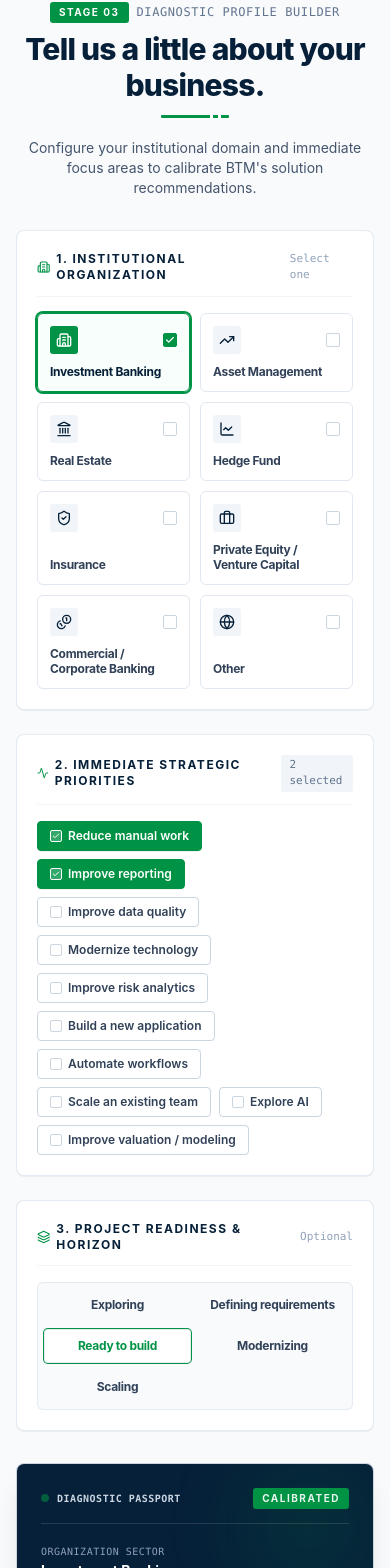
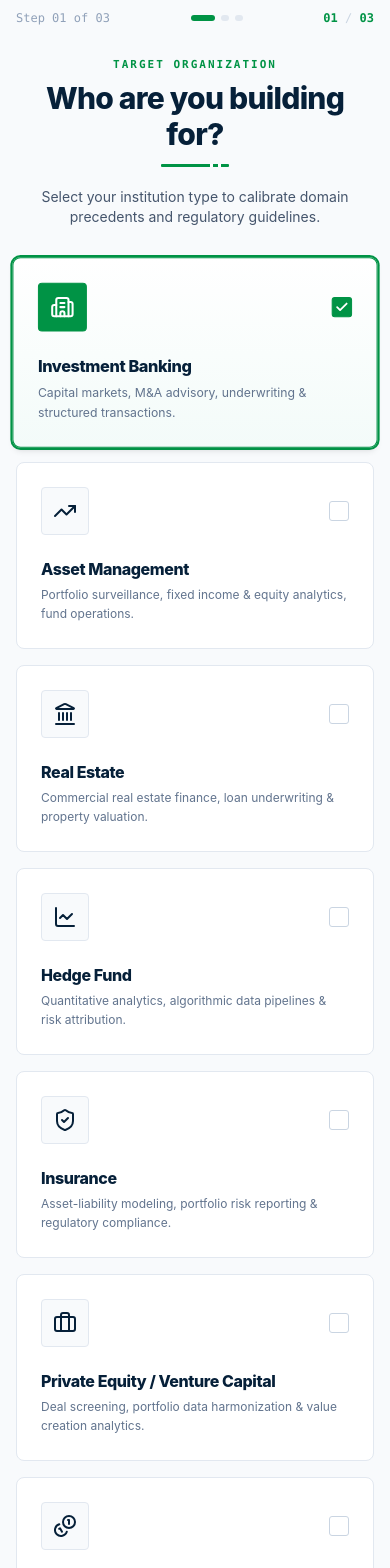
Before and after one commit to sunnyinfabio/BTM-FINANCIAL-FUNNEL, a Next.js app: page / in a window 390 px wide. Shown: the part 3040-4608 px from the top of the page. Built offline with nearby package versions, Linux system fonts and the light colour scheme.

Commit message:
Conversational Stage 3: One focused question at a time with smooth step transitions and auto-advance

```diff
--- a/src/components/funnel/Stage3BusinessContext.tsx
+++ b/src/components/funnel/Stage3BusinessContext.tsx
@@ -1,7 +1,7 @@
 'use client';
 
-import React from 'react';
-import { motion } from 'framer-motion';
+import React, { useState } from 'react';
+import { motion, AnimatePresence } from 'framer-motion';
 import { BTM_INDUSTRIES, BTM_PRIORITIES, BTM_JOURNEY_STAGES } from '@/data/industries';
 import { Button } from '@/components/ui/Button';
 import { Badge } from '@/components/ui/Badge';
@@ -17,11 +17,9 @@ import {
   Globe,
   Check,
   CheckCircle2,
-  Sparkles,
   ArrowRight,
-  Layers,
-  Activity,
-  Cpu
+  ArrowLeft,
+  Sparkles
 } from 'lucide-react';
 
 interface Stage3BusinessContextProps {
@@ -35,14 +33,14 @@ interface Stage3BusinessContextProps {
 }
 
 const INDUSTRY_ICONS: Record<string, React.ReactNode> = {
-  Building2: <Building2 className="h-4 w-4" />,
-  TrendingUp: <TrendingUp className="h-4 w-4" />,
-  Landmark: <Landmark className="h-4 w-4" />,
-  LineChart: <LineChart className="h-4 w-4" />,
-  ShieldCheck: <ShieldCheck className="h-4 w-4" />,
-  Briefcase: <Briefcase className="h-4 w-4" />,
-  Coins: <Coins className="h-4 w-4" />,
-  Globe: <Globe className="h-4 w-4" />
+  Building2: <Building2 className="h-6 w-6" />,
+  TrendingUp: <TrendingUp className="h-6 w-6" />,
+  Landmark: <Landmark className="h-6 w-6" />,
+  LineChart: <LineChart className="h-6 w-6" />,
+  ShieldCheck: <ShieldCheck className="h-6 w-6" />,
+  Briefcase: <Briefcase className="h-6 w-6" />,
+  Coins: <Coins className="h-6 w-6" />,
+  Globe: <Globe className="h-6 w-6" />
 };
 
 export function Stage3BusinessContext({
@@ -54,78 +52,115 @@ export function Stage3BusinessContext({
   onSelectJourneyStage,
   onSubmit
 }: Stage3BusinessContextProps) {
-  const canProceed = !!selectedIndustry || selectedPriorities.length > 0;
-  const currentIndustry = BTM_INDUSTRIES.find((i) => i.id === selectedIndustry);
-  const currentStage = BTM_JOURNEY_STAGES.find((s) => s.id === journeyStage);
+  // Step 1 = Industry, Step 2 = Priorities, Step 3 = Journey Stage
+  const [internalStep, setInternalStep] = useState<number>(1);
+
+  // Auto-advance helper with gentle delay for visual confirmation
+  const handleIndustrySelect = (id: string) => {
+    onSelectIndustry(id);
+    setTimeout(() => {
+      setInternalStep(2);
+    }, 240);
+  };
+
+  const handleJourneyStageSelect = (id: string) => {
+    onSelectJourneyStage(id);
+    setTimeout(() => {
+      onSubmit();
+    }, 280);
+  };
+
+  const canAdvanceStep2 = selectedPriorities.length > 0;
 
   return (
-    <div className="mx-auto max-w-6xl px-4 sm:px-6 lg:px-8 py-8 sm:py-12">
-      {/* Header Section */}
-      <motion.div
-        initial={{ opacity: 0, y: 12 }}
-        animate={{ opacity: 1, y: 0 }}
-        transition={{ duration: 0.35 }}
-        className="text-center max-w-2xl mx-auto mb-8 sm:mb-10"
+    <div className="mx-auto max-w-4xl px-4 sm:px-6 lg:px-8 py-10 sm:py-16 min-h-[560px] flex flex-col justify-center">
+      {/* Top Conversational Step Pill */}
+      <div className="flex items-center justify-between max-w-xl mx-auto w-full mb-6">
+        {internalStep > 1 ? (
+          <button
+            type="button"
+            onClick={() => setInternalStep((prev) => Math.max(1, prev - 1))}
+            className="inline-flex items-center gap-1.5 text-xs font-bold uppercase tracking-wider text-slate-500 hover:text-[#062039] transition-colors"
           >
-        <div className="flex items-center justify-center gap-2 mb-2">
-          <Badge variant="emerald" size="sm">
-            Stage 03
-          </Badge>
-          <span className="text-xs font-mono font-medium text-slate-500 uppercase tracking-wider">
-            Diagnostic Profile Builder
+            <ArrowLeft className="h-3.5 w-3.5" />
+            <span>Previous Step</span>
+          </button>
+        ) : (
+          <span className="text-xs font-mono text-slate-400">Step 01 of 03</span>
+        )}
+
+        <div className="flex items-center gap-1.5">
+          {[1, 2, 3].map((s) => (
+            <div
+              key={s}
+              className={cn(
+                'h-1.5 rounded-full transition-all duration-300',
+                s === internalStep
+                  ? 'w-6 bg-[#009345]'
+                  : s < internalStep
+                  ? 'w-3 bg-[#062039]'
+                  : 'w-2 bg-slate-200'
+              )}
+            />
+          ))}
+        </div>
+
+        <span className="text-xs font-mono font-bold text-[#009345]">
+          0{internalStep} <span className="text-slate-300 font-normal">/</span> 03
         </span>
       </div>
 
-        <h2 className="text-3xl sm:text-4xl font-extrabold tracking-tight text-[#062039]">
-          Tell us a little about your business.
+      <AnimatePresence mode="wait">
+        {/* ============================================================ */}
+        {/* STEP 01: "Who are you building for?" (Huge Cards)           */}
+        {/* ============================================================ */}
+        {internalStep === 1 && (
+          <motion.div
+            key="step-1"
+            initial={{ opacity: 0, x: 20 }}
+            animate={{ opacity: 1, x: 0 }}
+            exit={{ opacity: 0, x: -20 }}
+            transition={{ duration: 0.3 }}
+            className="space-y-8 text-center"
+          >
+            <div>
+              <span className="text-[11px] font-mono font-bold uppercase tracking-[2px] text-[#009345]">
+                Target Organization
+              </span>
+              <h2 className="text-3xl sm:text-4xl lg:text-5xl font-extrabold tracking-tight text-[#062039] mt-1.5">
+                Who are you building for?
               </h2>
-
-        {/* Signature BTM Bar Separator */}
               <div className="btm-separator btm-separator-center" />
-
-        <p className="text-sm sm:text-base text-slate-600 font-normal">
-          Configure your institutional domain and immediate focus areas to calibrate BTM's solution recommendations.
+              <p className="text-sm sm:text-base text-slate-600 max-w-lg mx-auto font-normal">
+                Select your institution type to calibrate domain precedents and regulatory guidelines.
               </p>
-      </motion.div>
-
-      {/* Main 2-Column Diagnostic Cockpit Layout */}
-      <div className="grid grid-cols-1 lg:grid-cols-12 gap-8 items-start">
-        {/* Left Column (8 Cols): Interactive Selector Matrix */}
-        <div className="lg:col-span-8 space-y-6">
-          {/* Dimension 1: Organization Type */}
-          <div className="rounded-[8px] border border-slate-200/90 bg-white p-5 sm:p-6 shadow-2xs">
-            <div className="flex items-center justify-between pb-3 border-b border-slate-100">
-              <span className="text-xs font-bold uppercase tracking-[1.5px] text-[#062039] flex items-center gap-1.5">
-                <Building2 className="h-3.5 w-3.5 text-[#009345]" />
-                1. Institutional Organization
-              </span>
-              <span className="text-[11px] font-mono text-slate-400">Select one</span>
             </div>
 
-            <div className="mt-4 grid grid-cols-2 sm:grid-cols-4 gap-2.5">
+            {/* Big Selectable Organization Cards */}
+            <div className="grid grid-cols-1 sm:grid-cols-2 lg:grid-cols-4 gap-4">
               {BTM_INDUSTRIES.map((industry) => {
                 const isSelected = selectedIndustry === industry.id;
-                const icon = INDUSTRY_ICONS[industry.iconName] || <Building2 className="h-4 w-4" />;
+                const icon = INDUSTRY_ICONS[industry.iconName] || <Building2 className="h-6 w-6" />;
 
                 return (
                   <button
                     key={industry.id}
                     type="button"
-                    onClick={() => onSelectIndustry(industry.id)}
+                    onClick={() => handleIndustrySelect(industry.id)}
                     className={cn(
-                      'group relative flex flex-col items-start justify-between rounded-[6px] border p-3 text-left transition-all duration-150 cursor-pointer select-none outline-none focus-visible:ring-2 focus-visible:ring-[#009345]',
+                      'group relative flex flex-col items-start justify-between rounded-[8px] border p-6 text-left transition-all duration-200 cursor-pointer select-none outline-none focus-visible:ring-2 focus-visible:ring-[#009345]',
                       isSelected
-                        ? 'border-[#009345] ring-2 ring-[#009345] bg-emerald-50/40 shadow-xs'
-                        : 'border-slate-200 bg-white hover:border-slate-300 hover:bg-slate-50/70 hover:-translate-y-0.5'
+                        ? 'border-[#009345] ring-2 ring-[#009345] bg-gradient-to-b from-white to-emerald-50/40 shadow-md scale-[1.02]'
+                        : 'border-slate-200 bg-white hover:border-slate-300 hover:shadow-xl hover:-translate-y-1'
                     )}
                   >
                     <div className="flex items-center justify-between w-full">
                       <div
                         className={cn(
-                          'flex h-7 w-7 items-center justify-center rounded-[3px] transition-colors',
+                          'flex h-12 w-12 items-center justify-center rounded-[4px] border transition-colors',
                           isSelected
-                            ? 'bg-[#009345] text-white'
-                            : 'bg-slate-100 text-[#062039] group-hover:bg-[#062039] group-hover:text-white'
+                            ? 'bg-[#009345] text-white border-[#009345]'
+                            : 'bg-slate-50 text-[#062039] border-slate-200 group-hover:bg-[#062039] group-hover:text-white'
                         )}
                       >
                         {icon}
@@ -133,43 +168,63 @@ export function Stage3BusinessContext({
 
                       <div
                         className={cn(
-                          'flex h-3.5 w-3.5 items-center justify-center rounded-[2px] border transition-all',
+                          'flex h-5 w-5 items-center justify-center rounded-[3px] border transition-all',
                           isSelected
                             ? 'border-[#009345] bg-[#009345] text-white'
                             : 'border-slate-300 bg-white text-transparent'
                         )}
                       >
-                        <Check className="h-2.5 w-2.5 stroke-[3]" />
+                        <Check className="h-3.5 w-3.5 stroke-[3]" />
                       </div>
                     </div>
 
-                    <span
+                    <div className="mt-6">
+                      <h4
                         className={cn(
-                        'mt-2.5 text-xs font-bold tracking-tight leading-tight line-clamp-2',
-                        isSelected ? 'text-[#062039]' : 'text-slate-700 group-hover:text-[#062039]'
+                          'text-base font-extrabold tracking-tight transition-colors leading-tight',
+                          isSelected ? 'text-[#062039]' : 'text-[#062039] group-hover:text-[#009345]'
                         )}
                       >
                         {industry.name}
-                    </span>
+                      </h4>
+                      <p className="mt-1.5 text-xs text-slate-500 line-clamp-2 leading-relaxed font-normal">
+                        {industry.description}
+                      </p>
+                    </div>
                   </button>
                 );
               })}
             </div>
+          </motion.div>
+        )}
+
+        {/* ============================================================ */}
+        {/* STEP 02: "What's slowing you down?" (Priority Cards)         */}
+        {/* ============================================================ */}
+        {internalStep === 2 && (
+          <motion.div
+            key="step-2"
+            initial={{ opacity: 0, x: 20 }}
+            animate={{ opacity: 1, x: 0 }}
+            exit={{ opacity: 0, x: -20 }}
+            transition={{ duration: 0.3 }}
+            className="space-y-8 text-center"
+          >
+            <div>
+              <span className="text-[11px] font-mono font-bold uppercase tracking-[2px] text-[#009345]">
+                Operational Challenges
+              </span>
+              <h2 className="text-3xl sm:text-4xl lg:text-5xl font-extrabold tracking-tight text-[#062039] mt-1.5">
+                What's slowing you down?
+              </h2>
+              <div className="btm-separator btm-separator-center" />
+              <p className="text-sm sm:text-base text-slate-600 max-w-lg mx-auto font-normal">
+                Select your immediate pain points or priorities. Multi-select is supported.
+              </p>
             </div>
 
-          {/* Dimension 2: Immediate Priorities */}
-          <div className="rounded-[8px] border border-slate-200/90 bg-white p-5 sm:p-6 shadow-2xs">
-            <div className="flex items-center justify-between pb-3 border-b border-slate-100">
-              <span className="text-xs font-bold uppercase tracking-[1.5px] text-[#062039] flex items-center gap-1.5">
-                <Activity className="h-3.5 w-3.5 text-[#009345]" />
-                2. Immediate Strategic Priorities
-              </span>
-              <span className="text-[11px] font-mono text-slate-500 bg-slate-100 px-2 py-0.5 rounded-[2px]">
-                {selectedPriorities.length} selected
-              </span>
-            </div>
-
-            <div className="mt-4 flex flex-wrap gap-2">
+            {/* Priority Selection Grid */}
+            <div className="grid grid-cols-1 sm:grid-cols-2 lg:grid-cols-3 gap-3.5 max-w-3xl mx-auto text-left">
               {BTM_PRIORITIES.map((priority) => {
                 const isSelected = selectedPriorities.includes(priority.id);
 
@@ -179,40 +234,79 @@ export function Stage3BusinessContext({
                     type="button"
                     onClick={() => onTogglePriority(priority.id)}
                     className={cn(
-                      'group inline-flex items-center gap-1.5 rounded-[4px] border px-3 py-1.5 text-xs font-semibold transition-all duration-150 cursor-pointer select-none outline-none focus-visible:ring-2 focus-visible:ring-[#009345]',
+                      'group relative flex items-center justify-between rounded-[6px] border p-4 text-left transition-all duration-150 cursor-pointer select-none outline-none focus-visible:ring-2 focus-visible:ring-[#009345]',
                       isSelected
-                        ? 'border-[#009345] bg-[#009345] text-white shadow-2xs hover:bg-[#007a38]'
-                        : 'border-slate-300 bg-white text-slate-700 hover:border-slate-400 hover:bg-slate-50'
+                        ? 'border-[#009345] ring-2 ring-[#009345] bg-emerald-50/40 shadow-xs'
+                        : 'border-slate-200 bg-white hover:border-slate-300 hover:bg-slate-50/80 hover:-translate-y-0.5'
                     )}
                   >
+                    <span
+                      className={cn(
+                        'text-xs sm:text-sm font-bold tracking-tight',
+                        isSelected ? 'text-[#062039]' : 'text-slate-800'
+                      )}
+                    >
+                      {priority.label}
+                    </span>
+
                     <div
                       className={cn(
-                        'flex h-3 w-3 items-center justify-center rounded-[2px] border transition-colors',
+                        'flex h-4.5 w-4.5 shrink-0 items-center justify-center rounded-[2px] border transition-all ml-2',
                         isSelected
-                          ? 'border-white bg-white/20 text-white'
-                          : 'border-slate-300 text-transparent'
+                          ? 'border-[#009345] bg-[#009345] text-white'
+                          : 'border-slate-300 bg-white text-transparent'
                       )}
                     >
-                      <Check className="h-2 w-2 stroke-[3]" />
+                      <Check className="h-3 w-3 stroke-[3]" />
                     </div>
-                    <span>{priority.label}</span>
                   </button>
                 );
               })}
             </div>
+
+            {/* Step 2 Continue Button */}
+            <div className="pt-4 flex justify-center">
+              <Button
+                variant="emerald"
+                size="lg"
+                disabled={!canAdvanceStep2}
+                onClick={() => setInternalStep(3)}
+                rightIcon={<ArrowRight className="h-4 w-4" />}
+                className="px-8 shadow-xs"
+              >
+                Continue to Readiness ({selectedPriorities.length} Selected)
+              </Button>
+            </div>
+          </motion.div>
+        )}
+
+        {/* ============================================================ */}
+        {/* STEP 03: "Where are you today?" (Readiness Horizon)          */}
+        {/* ============================================================ */}
+        {internalStep === 3 && (
+          <motion.div
+            key="step-3"
+            initial={{ opacity: 0, x: 20 }}
+            animate={{ opacity: 1, x: 0 }}
+            exit={{ opacity: 0, x: -20 }}
+            transition={{ duration: 0.3 }}
+            className="space-y-8 text-center"
+          >
+            <div>
+              <span className="text-[11px] font-mono font-bold uppercase tracking-[2px] text-[#009345]">
+                Project Timeline & Horizon
+              </span>
+              <h2 className="text-3xl sm:text-4xl lg:text-5xl font-extrabold tracking-tight text-[#062039] mt-1.5">
+                Where are you today?
+              </h2>
+              <div className="btm-separator btm-separator-center" />
+              <p className="text-sm sm:text-base text-slate-600 max-w-lg mx-auto font-normal">
+                Select your current project phase to automatically generate your tailored solution path.
+              </p>
             </div>
 
-          {/* Dimension 3: Journey Horizon */}
-          <div className="rounded-[8px] border border-slate-200/90 bg-white p-5 sm:p-6 shadow-2xs">
-            <div className="flex items-center justify-between pb-3 border-b border-slate-100">
-              <span className="text-xs font-bold uppercase tracking-[1.5px] text-[#062039] flex items-center gap-1.5">
-                <Layers className="h-3.5 w-3.5 text-[#009345]" />
-                3. Project Readiness & Horizon
-              </span>
-              <span className="text-[11px] font-mono text-slate-400">Optional</span>
-            </div>
-
-            <div className="mt-4 grid grid-cols-2 sm:grid-cols-5 gap-2 bg-slate-50 p-1.5 rounded-[6px] border border-slate-200/80">
+            {/* Large Horizon Cards (Clicking one triggers auto-continue) */}
+            <div className="grid grid-cols-1 sm:grid-cols-2 lg:grid-cols-3 gap-4 max-w-3xl mx-auto">
               {BTM_JOURNEY_STAGES.map((stage) => {
                 const isSelected = journeyStage === stage.id;
 
@@ -220,113 +314,50 @@ export function Stage3BusinessContext({
                   <button
                     key={stage.id}
                     type="button"
-                    onClick={() => onSelectJourneyStage(stage.id)}
+                    onClick={() => handleJourneyStageSelect(stage.id)}
                     className={cn(
-                      'p-2 text-center rounded-[4px] transition-all duration-150 cursor-pointer select-none outline-none focus-visible:ring-2 focus-visible:ring-[#009345]',
+                      'group relative flex flex-col justify-between rounded-[8px] border p-6 text-left transition-all duration-200 cursor-pointer select-none outline-none focus-visible:ring-2 focus-visible:ring-[#009345]',
                       isSelected
-                        ? 'bg-white text-[#062039] shadow-xs border border-slate-200/80 ring-1 ring-[#009345]'
-                        : 'text-slate-600 hover:text-slate-900 hover:bg-white/60'
+                        ? 'border-[#009345] ring-2 ring-[#009345] bg-gradient-to-b from-white to-emerald-50/40 shadow-md scale-[1.02]'
+                        : 'border-slate-200 bg-white hover:border-slate-300 hover:shadow-xl hover:-translate-y-1'
                     )}
                   >
+                    <div>
+                      <div className="flex items-center justify-between">
+                        <span className="text-[10px] font-mono font-bold uppercase tracking-[1.5px] text-[#009345]">
+                          Stage Horizon
+                        </span>
                         <div
                           className={cn(
-                        'text-xs font-bold tracking-tight',
-                        isSelected ? 'text-[#009345]' : 'text-slate-700'
+                            'flex h-4 w-4 shrink-0 items-center justify-center rounded-full border transition-all',
+                            isSelected
+                              ? 'border-[#009345] bg-[#009345] text-white'
+                              : 'border-slate-300 bg-white text-transparent'
                           )}
                         >
+                          <div className="h-1.5 w-1.5 rounded-full bg-white" />
+                        </div>
+                      </div>
+
+                      <h4 className="mt-4 text-base font-extrabold tracking-tight text-[#062039] group-hover:text-[#009345] transition-colors">
                         {stage.title}
+                      </h4>
+                      <p className="mt-1.5 text-xs text-slate-500 leading-relaxed font-normal">
+                        {stage.description}
+                      </p>
+                    </div>
+
+                    <div className="mt-5 pt-3 border-t border-slate-100 flex items-center justify-between text-[11px] font-bold text-[#009345]">
+                      <span>Select & Synthesize</span>
+                      <ArrowRight className="h-3.5 w-3.5 group-hover:translate-x-0.5 transition-transform" />
                     </div>
                   </button>
                 );
               })}
             </div>
-          </div>
-        </div>
-
-        {/* Right Column (4 Cols): Live Diagnostic Profile Cockpit */}
-        <div className="lg:col-span-4 sticky top-24 space-y-4">
-          <div className="rounded-[8px] border border-slate-200/90 bg-[#062039] text-white p-6 shadow-xl relative overflow-hidden">
-            {/* Ambient Background Gradient */}
-            <div className="absolute top-0 right-0 h-32 w-32 bg-[#009345]/15 rounded-full blur-2xl pointer-events-none" />
-
-            <div className="flex items-center justify-between pb-3.5 border-b border-slate-700/80">
-              <div className="flex items-center gap-2">
-                <span className="h-2 w-2 rounded-full bg-[#009345] animate-pulse" />
-                <span className="font-mono text-[10px] uppercase font-bold tracking-wider text-slate-300">
-                  DIAGNOSTIC PASSPORT
-                </span>
-              </div>
-              <Badge variant="emerald" size="sm">
-                CALIBRATED
-              </Badge>
-            </div>
-
-            {/* Live Configured Parameters */}
-            <div className="mt-5 space-y-4 text-left">
-              <div>
-                <span className="text-[10px] font-mono uppercase tracking-wider text-slate-400 block">
-                  ORGANIZATION SECTOR
-                </span>
-                <div className="text-sm font-bold text-white mt-0.5">
-                  {currentIndustry ? currentIndustry.name : <span className="text-slate-400 italic">Pending selection...</span>}
-                </div>
-              </div>
-
-              <div>
-                <span className="text-[10px] font-mono uppercase tracking-wider text-slate-400 block">
-                  STRATEGIC FOCUS ({selectedPriorities.length})
-                </span>
-                <div className="text-xs text-slate-300 mt-1 flex flex-wrap gap-1">
-                  {selectedPriorities.length > 0 ? (
-                    selectedPriorities.slice(0, 3).map((pId) => {
-                      const pObj = BTM_PRIORITIES.find((p) => p.id === pId);
-                      return (
-                        <span
-                          key={pId}
-                          className="bg-[#031120] border border-slate-700 px-2 py-0.5 rounded-[2px] text-[10px] text-emerald-300 font-medium"
-                        >
-                          {pObj?.label}
-                        </span>
-                      );
-                    })
-                  ) : (
-                    <span className="text-slate-400 italic">No priorities selected</span>
+          </motion.div>
         )}
-                  {selectedPriorities.length > 3 && (
-                    <span className="text-[10px] text-slate-400">+{selectedPriorities.length - 3} more</span>
-                  )}
-                </div>
-              </div>
-
-              <div>
-                <span className="text-[10px] font-mono uppercase tracking-wider text-slate-400 block">
-                  EXECUTION READINESS
-                </span>
-                <div className="text-xs font-semibold text-slate-200 mt-0.5">
-                  {currentStage ? currentStage.title : 'Exploring Possibilities'}
-                </div>
-              </div>
-            </div>
-
-            {/* Primary Action Button inside Cockpit */}
-            <div className="mt-6 pt-4 border-t border-slate-700/80">
-              <Button
-                variant="emerald"
-                size="lg"
-                disabled={!canProceed}
-                onClick={onSubmit}
-                rightIcon={<Sparkles className="h-4 w-4" />}
-                className="w-full justify-center shadow-xs"
-              >
-                Generate Solution Path
-              </Button>
-              <p className="text-[10px] text-slate-400 text-center mt-2 font-mono">
-                Synthesizes top recommendations & case studies
-              </p>
-            </div>
-          </div>
-        </div>
-      </div>
+      </AnimatePresence>
     </div>
   );
 }
```
Lines whose indentation alone changed are shown as unchanged.
